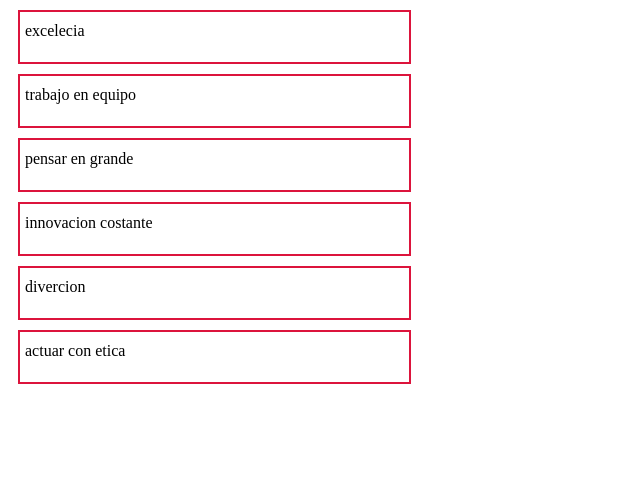
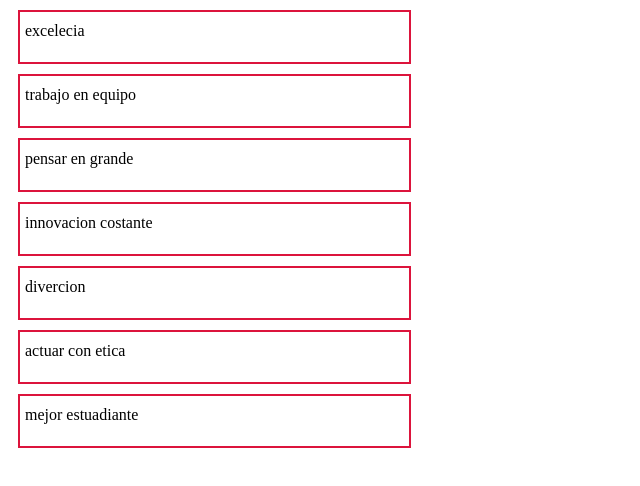
Before and after one commit to santiagotabarez/proyecto_git_santiago, a plain HTML site: page index.html in a window 1280 px wide. Shown: the whole page, without its empty margins (0-640 px from the left). Drawn offline with Linux system fonts and the light colour scheme.

Commit message:
adicione una hoja a mi html

```diff
--- a/index.html
+++ b/index.html
@@ -14,6 +14,6 @@
                 <div class="caja">innovacion costante </div>
                 <div class="caja">divercion</div>
                 <div class="caja">actuar con etica</div>
+                <div class="caja">mejor estuadiante</div>
             </main>
     </body>
-</html>
```
